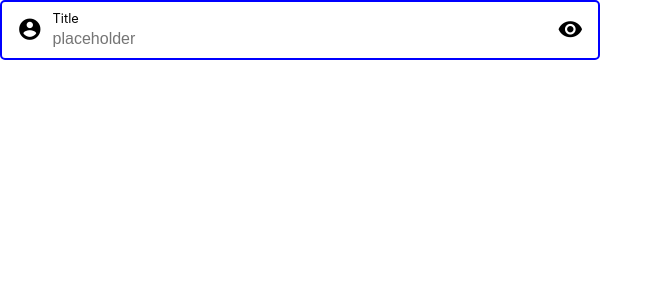
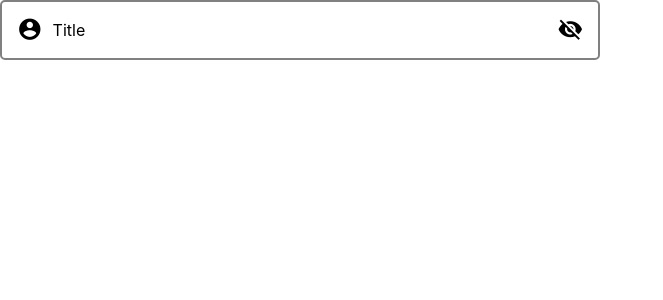
Before and after one commit to olverica/form, a Nuxt app: page / in a window 1280 px wide. Shown: the top 300 px of the page, without its empty margins (0-663 px from the left). Built offline with nearby package versions, Linux system fonts and the light colour scheme.

Commit message:
input activness with new components structure

```diff
--- a/components/OlvericaInput.vue
+++ /dev/null
@@ -1,65 +0,0 @@
-<template>
-  <fieldset class="ol-input ol-input--active ol-input--focused">
-    <i class="ol-input__icon material-icons">{{ icon }}</i>
-
-    <div class="ol-input__inner">
-      <olverica-input-title
-        :countable="countable"
-        :label="title"/>
-
-      <input
-        class="ol-input__field"
-        :placeholder="placeholder"
-        :type="inputType">
-    </div>
-
-    <olverica-input-visibility
-      v-if="hideable"
-      v-model="hidden"/>
-
-  </fieldset>
-</template>
-
-<script lang="ts">
-import Vue, {PropType} from 'vue'
-import {Form} from '~/services/Form'
-import {TextField} from '~/services/Fields'
-
-export default Vue.extend({
-  inject: {
-    form: { default: undefined }
-  },
-
-  data() {
-    return {
-      input: new TextField(),
-
-      placeholder: 'placeholder',
-      title: 'Title',
-      type: 'email',
-      icon: 'account_circle',
-
-      countable: true,
-      hideable: true,
-      hidden: true
-    }
-  },
-
-  computed: {
-    inputType(): string {
-      return (this.hideable && this.hidden) ? 'password' : this.type;
-    }
-  },
-
-  mounted() {
-    let $this = this as any;
-
-    if ($this.form instanceof Form)
-      $this.form.register(this.input);
-  },
-
-  methods: {
-
-  }
-})
-</script>
--- /dev/null
+++ b/components/olverica/Input.vue
@@ -0,0 +1,106 @@
+<template>
+  <fieldset
+    class="ol-input"
+    :class="{
+      'ol-input--focused': focused,
+      'ol-input--active': active}"
+    @click="onClick">
+
+    <i class="ol-input__icon material-icons">{{ icon }}</i>
+
+    <div class="ol-input__inner">
+      <olverica-input-title
+        :countable="countable"
+        :label="title"/>
+
+      <input
+        ref="input"
+        class="ol-input__field"
+
+        v-model="entry"
+        :placeholder="placeholder"
+        :type="inputType"
+
+        @focus="onFocus"
+        @blur="onBlur">
+    </div>
+
+    <olverica-input-visibility
+      v-if="hideable"
+      v-model="hidden"/>
+
+  </fieldset>
+</template>
+
+<script lang="ts">
+import Vue, {PropType} from 'vue'
+import {Form} from '~/services/Form'
+import {TextField} from '~/services/Fields'
+
+export default Vue.extend({
+  inject: {
+    form: { default: undefined }
+  },
+
+  props: {
+    countable: {type: Boolean as PropType<boolean>, default: true},
+
+    hideable: {type: Boolean as PropType<boolean>, default: true},
+
+    placeholder: {type: String as PropType<string>, default: 'placeholder'},
+
+    title: {type: String as PropType<string>, default: 'Title'},
+
+    type: {type: String as PropType<string>, default: 'email'},
+
+    icon: {type: String as PropType<string>, default: 'account_circle'},
+  },
+
+  data() {
+    return {
+      input: new TextField(),
+
+      hidden: false,
+      focused: false,
+
+      entry: '',
+    }
+  },
+
+  computed: {
+    inputType(): string {
+      return (this.hideable && this.hidden) ? 'password' : this.type;
+    },
+
+    active(): boolean {
+      return this.focused || Boolean(this.entry.length);
+    },
+  },
+
+  mounted() {
+    let $this = this as any;
+
+    if ($this.form instanceof Form)
+      $this.form.register(this.input);
+  },
+
+  methods: {
+    onFocus() {
+      this.focused = true;
+    },
+
+    onBlur() {
+      this.focused = false;
+    },
+
+    onClick() {
+      if (this.focused || this.active)
+        return;
+
+      let input = this.$refs.input;
+      if (input instanceof HTMLInputElement)
+        input.focus();
+    }
+  }
+})
+</script>
--- a/components/input/OlvericaInputTitle.vue
+++ b/components/olverica/input/Title.vue
@@ -14,9 +14,9 @@ export default Vue.extend({
   props: {
     countable: {type: Boolean as PropType<boolean>, default: false},
 
+    errors: {type: Array as PropType<string[]>, default: () => []},
+
     label: {type: String as PropType<string>, default: ''},
-
-    errors: {type: Array as PropType<string[]>, default: () => []}
   },
 
   computed: {
```
Also changed, not shown: components/olverica/Form.vue (renamed from components/OlvericaForm.vue), components/olverica/input/Counter.vue (renamed from components/input/OlvericaInputCounter.vue), components/olverica/input/Visibility.vue (renamed from components/input/OlvericaInputVisibility.vue).
